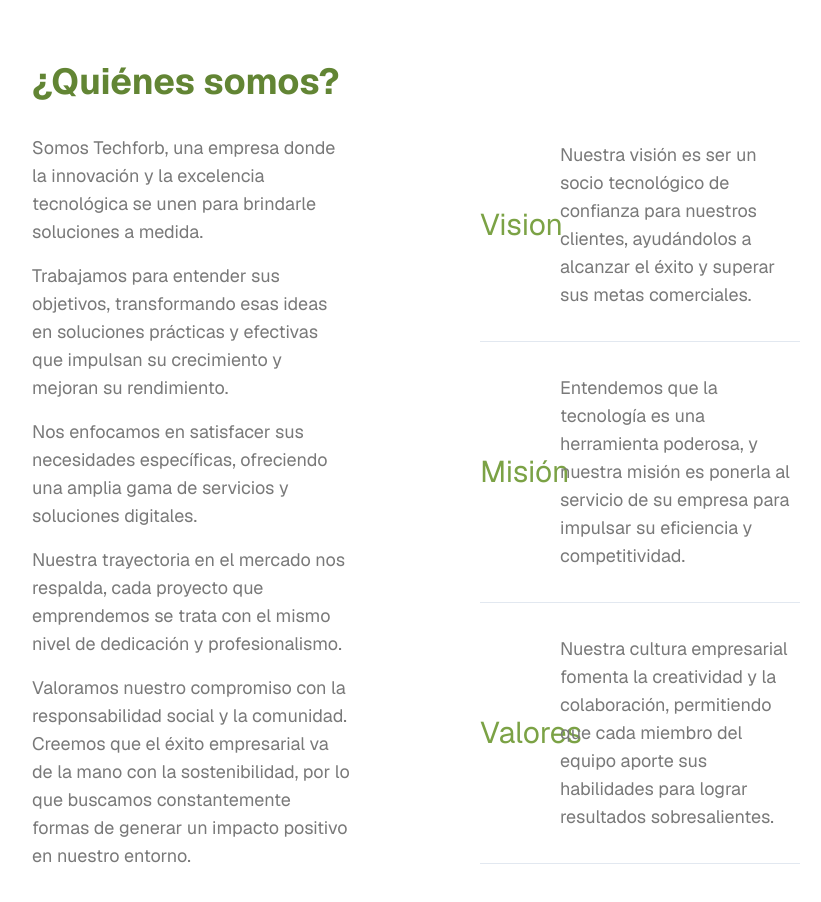
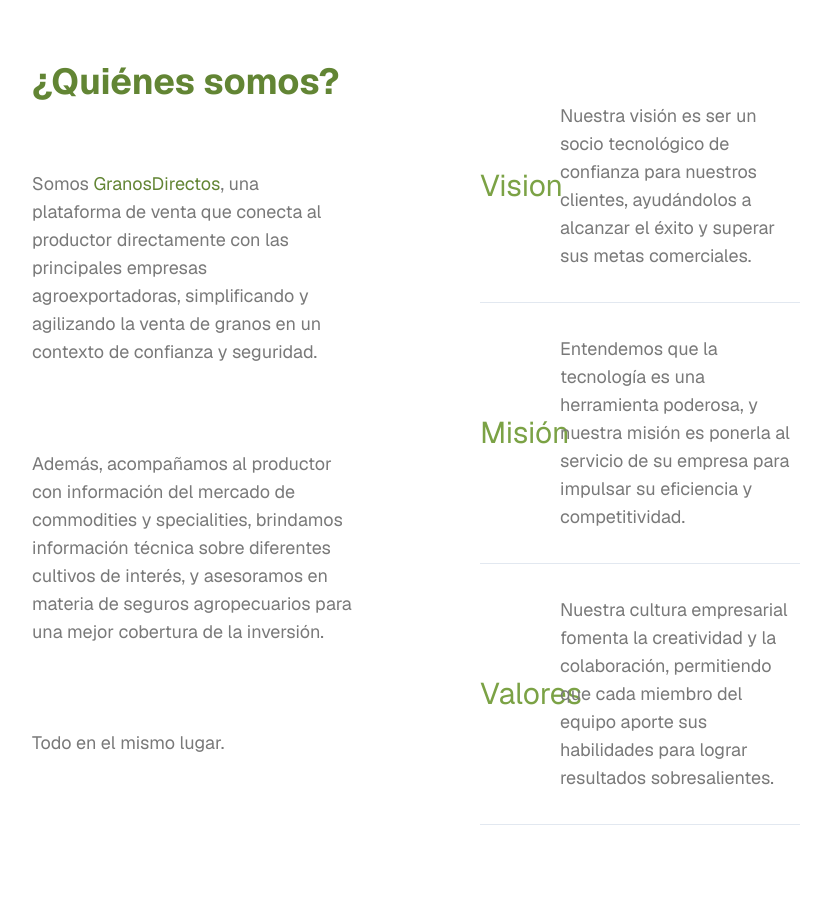
Before and after one commit to cotarelorodrigo/todocampo, a Next.js app: page /nosotros in a window 1280 px wide. Shown: the part 1112-2014 px from the top of the page, without its empty margins (224-1045 px from the left). After the commit the page ends 1937 px from the top, so only its background shows below. Built offline with nearby package versions, Linux system fonts and the light colour scheme; no server answers.

Commit message:
add description

```diff
--- a/src/app/nosotros/page.tsx
+++ b/src/app/nosotros/page.tsx
@@ -31,31 +31,21 @@ export default function Nosotros() {
         <div className="flex flex-col items-center xl:items-start">
           <h1 className="text-4xl font-bold text-cane-600">¿Quiénes somos?</h1>
           <div className="flex xl:justify-between flex-1 flex-row gap-32 flex-wrap  xl:flex-nowrap justify-center">
-            <div className="w-1/2 flex flex-col gap-4 py-8">
+            <div className="w-1/2 flex flex-col  justify-evenly gap-4">
               <p className="text-lg text-[#797979]">
-                Somos Techforb, una empresa donde la innovación y la excelencia
-                tecnológica se unen para brindarle soluciones a medida.
+                Somos <span className="text-cane-600">GranosDirectos</span>, una
+                plataforma de venta que conecta al productor directamente con
+                las principales empresas agroexportadoras, simplificando y
+                agilizando la venta de granos en un contexto de confianza y
+                seguridad.
               </p>
               <p className="text-lg text-[#797979]">
-                Trabajamos para entender sus objetivos, transformando esas ideas
-                en soluciones prácticas y efectivas que impulsan su crecimiento
-                y mejoran su rendimiento.
+                Además, acompañamos al productor con información del mercado de
+                commodities y specialities, brindamos información técnica sobre
+                diferentes cultivos de interés, y asesoramos en materia de
+                seguros agropecuarios para una mejor cobertura de la inversión.
               </p>
-              <p className="text-lg text-[#797979]">
-                Nos enfocamos en satisfacer sus necesidades específicas,
-                ofreciendo una amplia gama de servicios y soluciones digitales.
-              </p>
-              <p className="text-lg text-[#797979]">
-                Nuestra trayectoria en el mercado nos respalda, cada proyecto
-                que emprendemos se trata con el mismo nivel de dedicación y
-                profesionalismo.
-              </p>
-              <p className="text-lg text-[#797979]">
-                Valoramos nuestro compromiso con la responsabilidad social y la
-                comunidad. Creemos que el éxito empresarial va de la mano con la
-                sostenibilidad, por lo que buscamos constantemente formas de
-                generar un impacto positivo en nuestro entorno.
-              </p>
+              <p className="text-lg text-[#797979]">Todo en el mismo lugar.</p>
             </div>
             <div className="w-1/2 flex flex-col justify-center gap-8">
               <div className="flex flex-row justify-between items-center">
```
